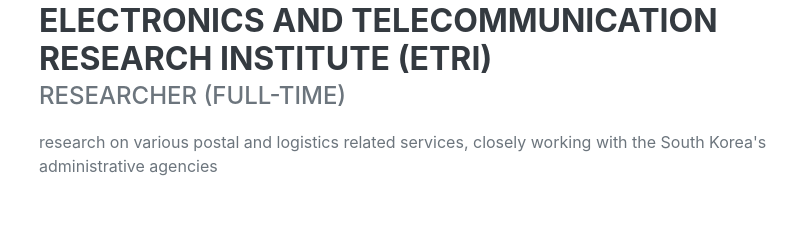
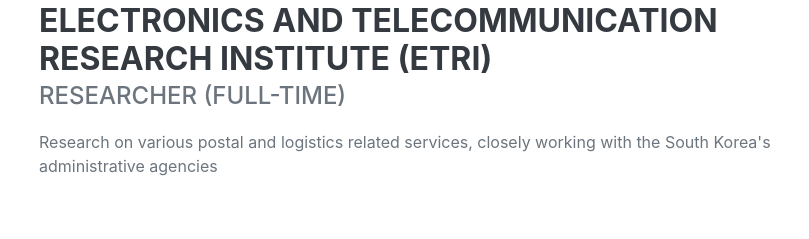
Before and after one commit to keejun-han/keejun-han.github.io, a plain HTML site: page index.html in a window 1280 px wide. Shown: the part 2060-2299 px from the top of the page, 281-1090 px from the left. Drawn offline with nearby package versions, Linux system fonts and the light colour scheme; a web font is replaced by a local one.

Commit message:
typo corrected

```diff
--- a/index.html
+++ b/index.html
@@ -130,7 +130,7 @@
                         <div class="flex-grow-1">
                             <h3 class="mb-0">Electronics and Telecommunication Research Institute (ETRI)</h3>
                             <div class="subheading mb-3">Researcher (Full-time)</div>
-                            <p>research on various postal and logistics related services, closely working with the South Korea's administrative agencies</p>
+                            <p>Research on various postal and logistics related services, closely working with the South Korea's administrative agencies</p>
                         </div>
                         <div class="flex-shrink-0"><span class="text-primary">2021 - Present</span></div>
                     </div>
```
